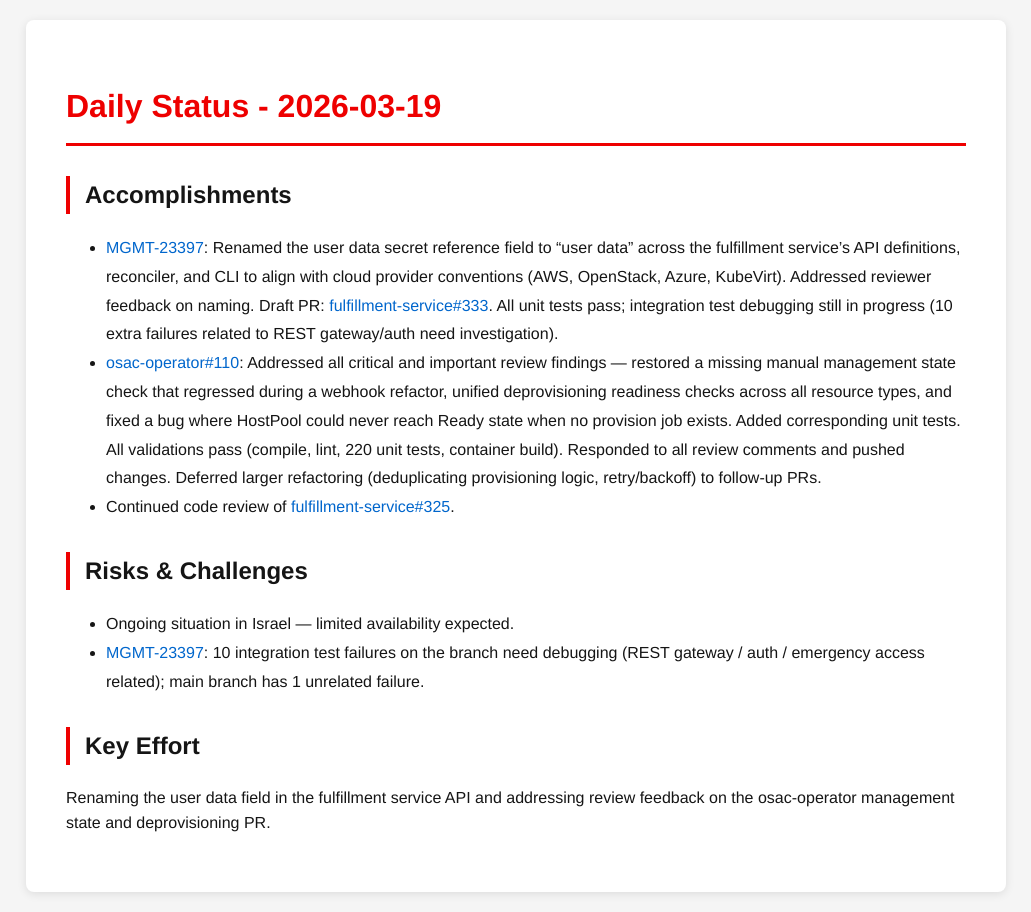
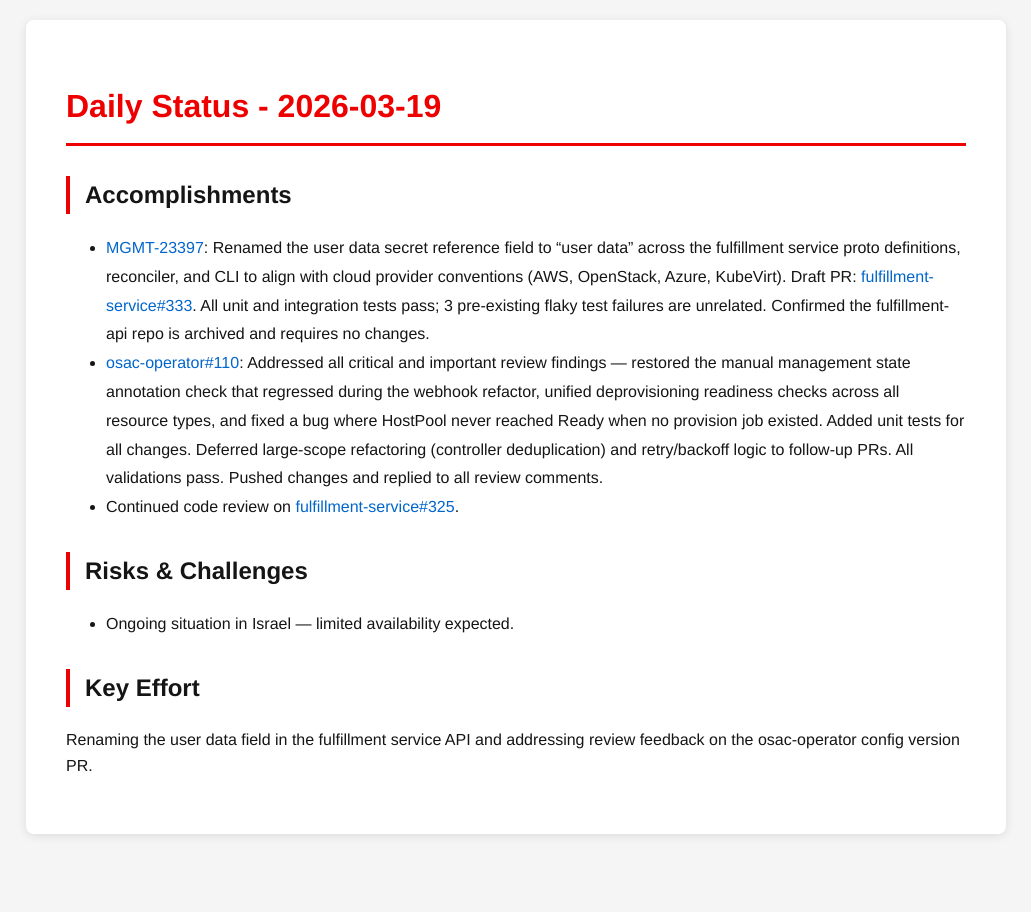
Before and after one commit to tzvatot/daily-status, a Jekyll site: the page built from 2026-03-19.md, in a window 1280 px wide. Shown: the whole page, without its empty margins (124-1155 px from the left). Built offline with Jekyll 4.4.1, drawn with Linux system fonts in a browser that asks for light colours.

Commit message:
Daily status update - 2026-03-19

```diff
--- a/2026-03-19.md
+++ b/2026-03-19.md
@@ -7,13 +7,12 @@ date: 2026-03-19
 # Daily Status - 2026-03-19
 
 ## Accomplishments
-- [MGMT-23397](https://issues.redhat.com/browse/MGMT-23397): Renamed the user data secret reference field to "user data" across the fulfillment service's API definitions, reconciler, and CLI to align with cloud provider conventions (AWS, OpenStack, Azure, KubeVirt). Addressed reviewer feedback on naming. Draft PR: [fulfillment-service#333](https://github.com/osac-project/fulfillment-service/pull/333). All unit tests pass; integration test debugging still in progress (10 extra failures related to REST gateway/auth need investigation).
-- [osac-operator#110](https://github.com/osac-project/osac-operator/pull/110): Addressed all critical and important review findings — restored a missing manual management state check that regressed during a webhook refactor, unified deprovisioning readiness checks across all resource types, and fixed a bug where HostPool could never reach Ready state when no provision job exists. Added corresponding unit tests. All validations pass (compile, lint, 220 unit tests, container build). Responded to all review comments and pushed changes. Deferred larger refactoring (deduplicating provisioning logic, retry/backoff) to follow-up PRs.
-- Continued code review of [fulfillment-service#325](https://github.com/osac-project/fulfillment-service/pull/325).
+- [MGMT-23397](https://issues.redhat.com/browse/MGMT-23397): Renamed the user data secret reference field to "user data" across the fulfillment service proto definitions, reconciler, and CLI to align with cloud provider conventions (AWS, OpenStack, Azure, KubeVirt). Draft PR: [fulfillment-service#333](https://github.com/osac-project/fulfillment-service/pull/333). All unit and integration tests pass; 3 pre-existing flaky test failures are unrelated. Confirmed the fulfillment-api repo is archived and requires no changes.
+- [osac-operator#110](https://github.com/osac-project/osac-operator/pull/110): Addressed all critical and important review findings — restored the manual management state annotation check that regressed during the webhook refactor, unified deprovisioning readiness checks across all resource types, and fixed a bug where HostPool never reached Ready when no provision job existed. Added unit tests for all changes. Deferred large-scope refactoring (controller deduplication) and retry/backoff logic to follow-up PRs. All validations pass. Pushed changes and replied to all review comments.
+- Continued code review on [fulfillment-service#325](https://github.com/osac-project/fulfillment-service/pull/325).
 
 ## Risks & Challenges
 - Ongoing situation in Israel — limited availability expected.
-- [MGMT-23397](https://issues.redhat.com/browse/MGMT-23397): 10 integration test failures on the branch need debugging (REST gateway / auth / emergency access related); main branch has 1 unrelated failure.
 
 ## Key Effort
-Renaming the user data field in the fulfillment service API and addressing review feedback on the osac-operator management state and deprovisioning PR.
+Renaming the user data field in the fulfillment service API and addressing review feedback on the osac-operator config version PR.
```
